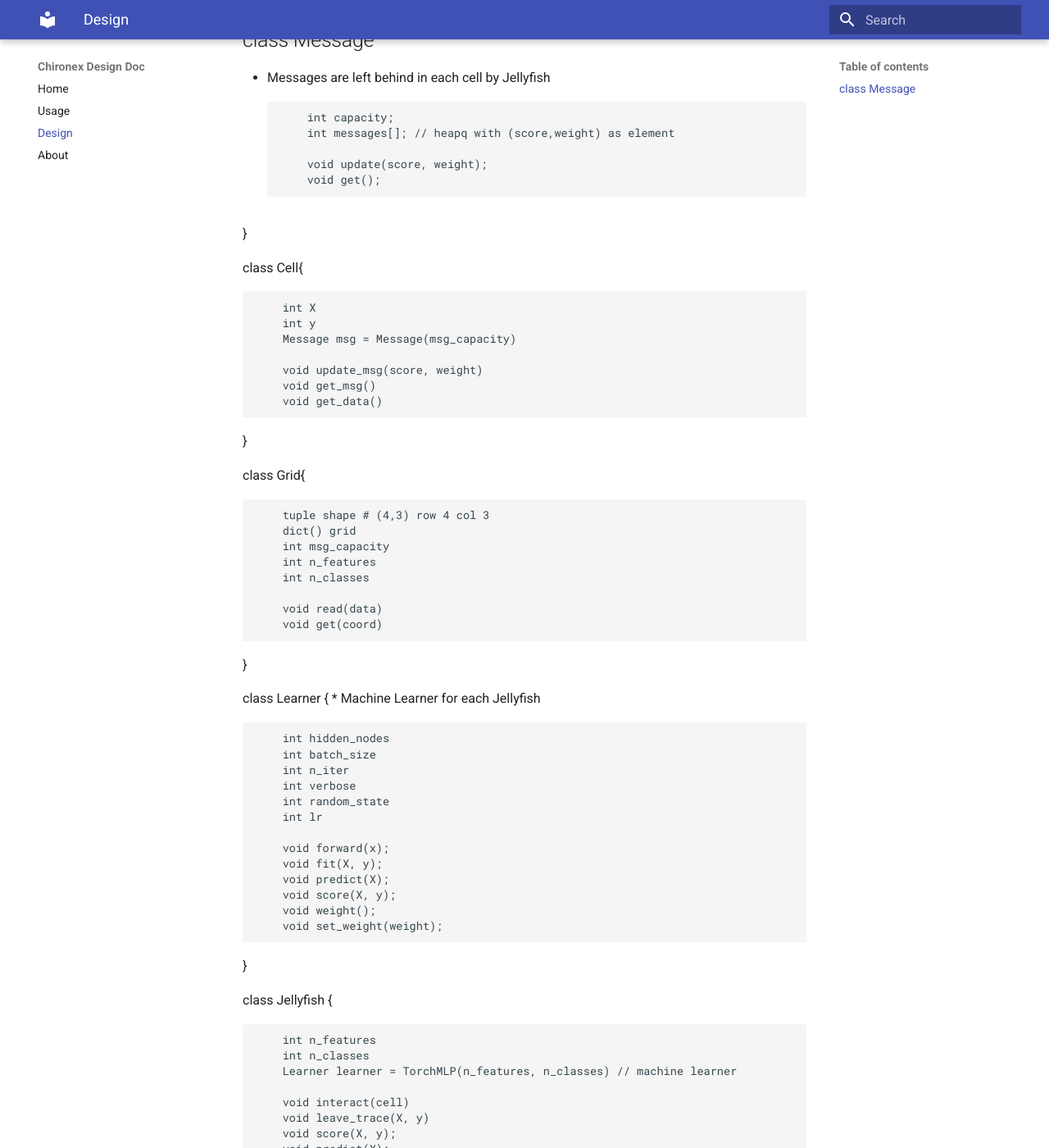
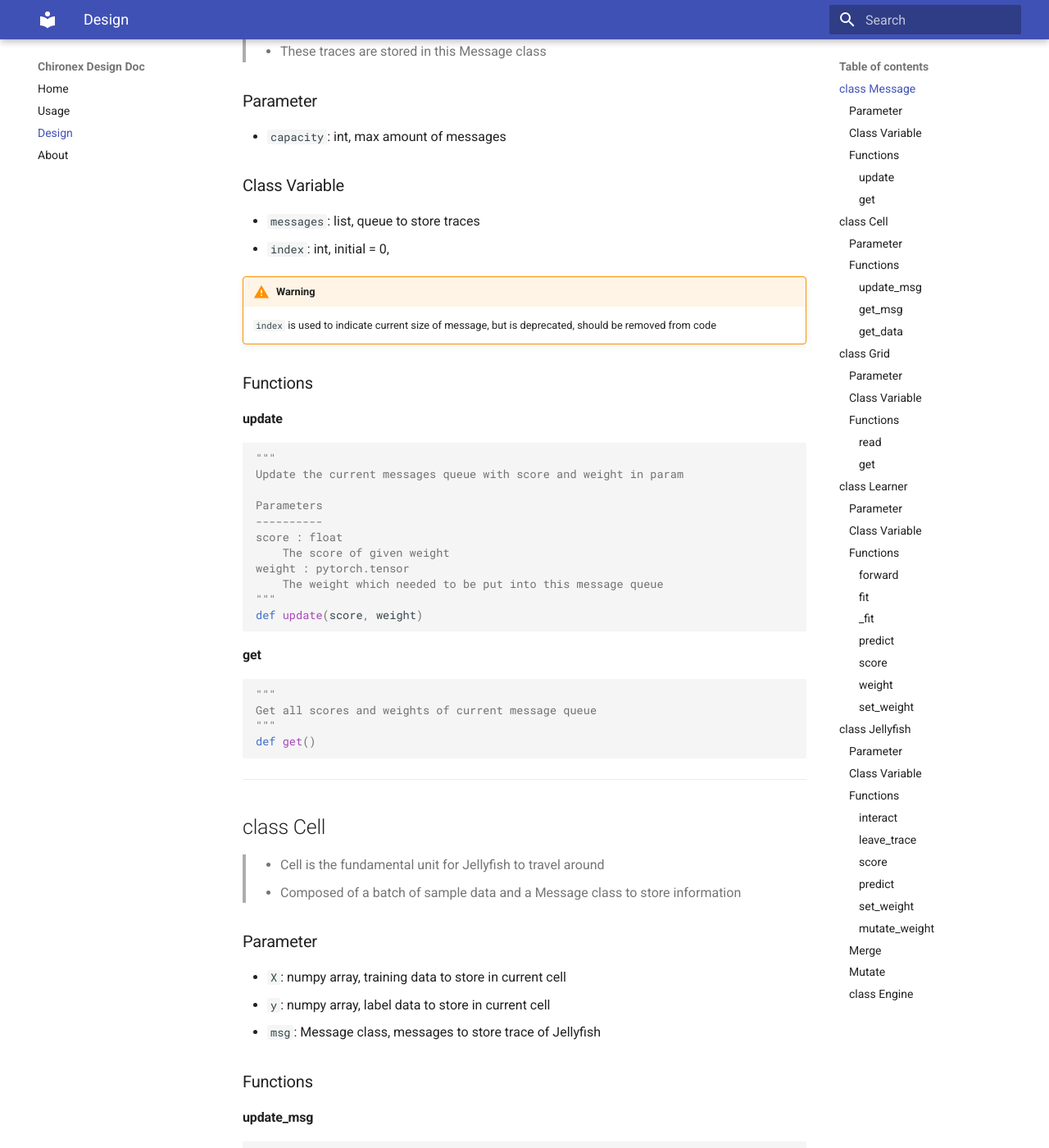
Before and after one commit to tpchris1/chironex-design-doc, an MkDocs documentation site: the page built from docs/design.md, in a window 1280 px wide and 1400 px high, scrolled down 214 px. Shown: the whole window at 82% size. Built offline with MkDocs 1.6.1 and Material for MkDocs 9.7.7, drawn with Linux system fonts in a browser that asks for light colours; some of the changed text lies outside the part shown.

Commit message:
Add message cell grid learner and jellyfish

````diff
--- a/docs/design.md
+++ b/docs/design.md
@@ -1,99 +1,355 @@
 # Design Details
-*Design details and implementation of Chironex*
 
 ## class Message
-* Messages are left behind in each cell by Jellyfish
+> - Traces are left behind in each cell by Jellyfish when visiting
+> - These traces are stored in this Message class
+
+### Parameter
+- `capacity`: int, max amount of messages
+
+### Class Variable
+- `messages`: list, queue to store traces
+- `index`: int, initial = 0,
+
+!!! warning
+    `index` is used to indicate current size of message, but is deprecated, should be removed from code
+
+### Functions
+#### update
+```py
+"""
+Update the current messages queue with score and weight in param
+
+Parameters
+----------
+score : float
+    The score of given weight
+weight : pytorch.tensor
+    The weight which needed to be put into this message queue
+"""
+def update(score, weight)
 ```
-    int capacity;
-    int messages[]; // heapq with (score,weight) as element
-
-    void update(score, weight);
-    void get();
+#### get
+```py
+"""
+Get all scores and weights of current message queue
+"""
+def get()
 ```
 
-}
+---
 
-class Cell{
+## class Cell
+> - Cell is the fundamental unit for Jellyfish to travel around
+> - Composed of a batch of sample data and a Message class to store information
+
+### Parameter
+- `X`: numpy array, training data to store in current cell
+- `y`: numpy array, label data to store in current cell
+- `msg`: Message class, messages to store trace of Jellyfish
+
+### Functions
+#### update_msg
+
+```py
+"""
+Wrapper function to update messages in Message class
+
+Parameters
+----------
+score : float
+    The score of given weight
+weight : pytorch.tensor
+    The weight which needed to be put into this message queue
+"""
+def update_msg(score, weight)
 ```
-    int X
-    int y
-    Message msg = Message(msg_capacity)
+#### get_msg
+```py
+"""
+Wrapper function to get all scores and weights of current message queue
+"""
+def get_msg()
+```
+#### get_data
+```py
+"""
+Get training data and labels from current cell
+"""
+def get_data()
+```
 
-    void update_msg(score, weight)
-    void get_msg()
-    void get_data()
+---
 
+## class Grid
+> - "Sea" for Jellyfish to travel in
+> - A 2D array of Cell class which Jellyfish would be put on
+### Parameter
+- `shape`: tuple of int, shape of the grid e.g. (4,3) -> 4 rows and 3 cols
+- `msg_capacity`: int, max amount of messages to pass into Message class
+
+### Class Variable
+- `grid`: dict
+  - `key`: tuple of int, coordinate
+  - `value`: Cell class
+- `n_features`: int, number of features of training data
+- `n_classes`: int, number of classes of training data
+
+### Functions
+#### read
+```py
+"""
+Generate Grid and sample data into each Cell
+
+Parameters
+----------
+data : numpy array
+    training data to be put onto Grid
+"""
+def read(data)
 ```
-}
+#### get
+```py
+"""
+Get training data and labels from current cell
 
-class Grid{
+Parameters
+----------
+coord : tuple of int
+    return Cell of given coord
+"""
+def get(coord)
 ```
-    tuple shape # (4,3) row 4 col 3
-    dict() grid
-    int msg_capacity
-    int n_features
-    int n_classes
 
-    void read(data)
-    void get(coord)
+---
+
+## class Learner
+> - Machine Learner for each Jellyfish
+> - Can be modified by users
+> - Current implementation as a MLP
+> - An extention of sklearn estimators
+
+!!! info
+    Actually class name is `TorchMLP(BaseEstimator)` inside file `learner.py`
+
+### Parameter
+- `n_features`: int, number of features of training data
+- `n_classes`: int, number of classes of training data
+- `hidden_nodes`: int, default=5, number of MLP hidden nodes
+- `batch_size`: int, default=7, batch size for MLP
+- `n_iter`: int, defualt=10, number of iteration for MLP
+- `verbose`: int(bool), default=0/False, print out debug info or not
+- `random_state`: int, default=42, random seed
+- `lr`: int, default=1e-4, learning rate for MLP
+
+### Class Variable
+- `network`: pytorch.nn.Sequential, Pytorch MLP implementation
+
+### Functions
+
+#### forward
+``` py
+"""
+Implementation of forward of sklearn estimators of current MLP version
+
+Parameters
+----------
+x : numpy array
+    Training data
+"""
+def forward(x)
 ```
-}
 
-class Learner {
-* Machine Learner for each Jellyfish
+#### fit
+```py
+"""
+Implementation of fit of sklearn estimators of current MLP version
+Fit the model to the data X.
 
+Parameters
+----------
+X : numpy array
+    Training data
+y : numpy array
+    Training label
+"""
+def fit(X, y)
 ```
-    int hidden_nodes
-    int batch_size
-    int n_iter
-    int verbose
-    int random_state
-    int lr
+#### _fit
+```py
+"""
+Underlying actual fit function to fit the model to the data X.
 
-    void forward(x);
-    void fit(X, y);
-    void predict(X);
-    void score(X, y);
-    void weight();
-    void set_weight(weight);
+Parameters
+----------
+X : numpy array
+    Training data
+y : numpy array
+    Training label
+rng: Deprecated, Not used anymore
+"""
+def _fit(self, X, y, rng):
+```
 
+#### predict
+```py
+"""
+Implementation of predict of sklearn estimators of current MLP version
+Predict using the model with X.
+
+Parameters
+----------
+X : numpy array
+    Training data
+"""
+def predict(X)
 ```
-}
+
+#### score
+```py
+"""
+Implementation of score of sklearn estimators of current MLP version
+Get the accuracy of predictions over labels
+
+Parameters
+----------
+X : numpy array
+    Training data
+y : numpy array
+    Training label
+"""
+def score(X, y)
+```
+
+#### weight
+```py
+"""
+Retrieve weight of current Learner
+"""
+def weight()
+```
+
+#### set_weight
+```py
+"""
+Set weight of current learner to param weight
+
+Parameters
+----------
+weight : pytorch.tensor
+    The weight which needed to be put into Learner
+"""
+def set_weight(weight)
+```
+
+---
 
 
-class Jellyfish {
-```
-    int n_features
-    int n_classes
-    Learner learner = TorchMLP(n_features, n_classes) // machine learner
+## class Jellyfish
+> - Abstract class act as Jellyfish
+> - Wrapper class for Learner (Learner as critter)
+> - Interaction method are implemented here
+> - Merge method are implemented here
+> - Mutate method are implemented here (For Atolla's environment)
 
-    void interact(cell)
-    void leave_trace(X, y)
-    void score(X, y);
-    void predict(X);
+!!! note
+    `Merge` and `Mutate` is implemented in the `jellyfish.py` but is not a part of the class. Whether to integrate it with the Jellyfish class is still debatable
+### Parameter
+- `n_features`: int, number of features of training data
+- `n_classes`: int, number of classes of training data
 
-    void merge(weight1, weight2, mode)
+### Class Variable
+- `mutate_portion`: float, percentage of weights should be mutated when called
+- `learner`: class Learner, machine learner act as critter
+
+### Functions
+#### interact
+```py
+"""
+Interact with the cell
+Either train using the data or generate new weights and decide which to store
+
+Parameters
+----------
+cell : class Cell
+    The cell which current Jellyfish is in
+"""
+def interact(cell,verbose=False)
 ```
 
-}
+#### leave_trace
+```py
+"""
+Leave trace in the Message of this Cell with given data
 
-class logger{
+Parameters
+----------
+X : numpy array
+    Training data
+y : numpy array
+    Training label
+"""
+def leave_trace(X, y)
 ```
-    idx
-    jellyfish
-    scores
+
+#### score
+```py
+"""
+Call score function of Learner
+
+Parameters
+----------
+X : numpy array
+    Training data
+y : numpy array
+    Training label
+"""
+def score(X, y)
 ```
-}
 
-class Metadata{
+#### predict
+```py
+"""
+Call predict function of Learner
+
+Parameters
+----------
+X : numpy array
+    Training data
+y : numpy array
+    Training label
+"""
+def predict(X)
 ```
-    entity
-    coord
+
+#### set_weight
+```py
+"""
+Set the param weight to current Jellyfish
+
+Parameters
+----------
+weight : pytorch.tensor
+    The weight which needed to be put in current Jellyfish
+"""
+def set_weight(weight)
 ```
-}
+
+#### mutate_weight
+```py
+"""
+Call outside class mutate function to mutate weight of current Jellyfish
+"""
+def mutate_weight()
+```
+
+### Merge
+void merge(weight1, weight2, mode)
+
+### Mutate
 
 
-class Engine {
+### class Engine
 ```
     int grid_width
     int grid_height
````
